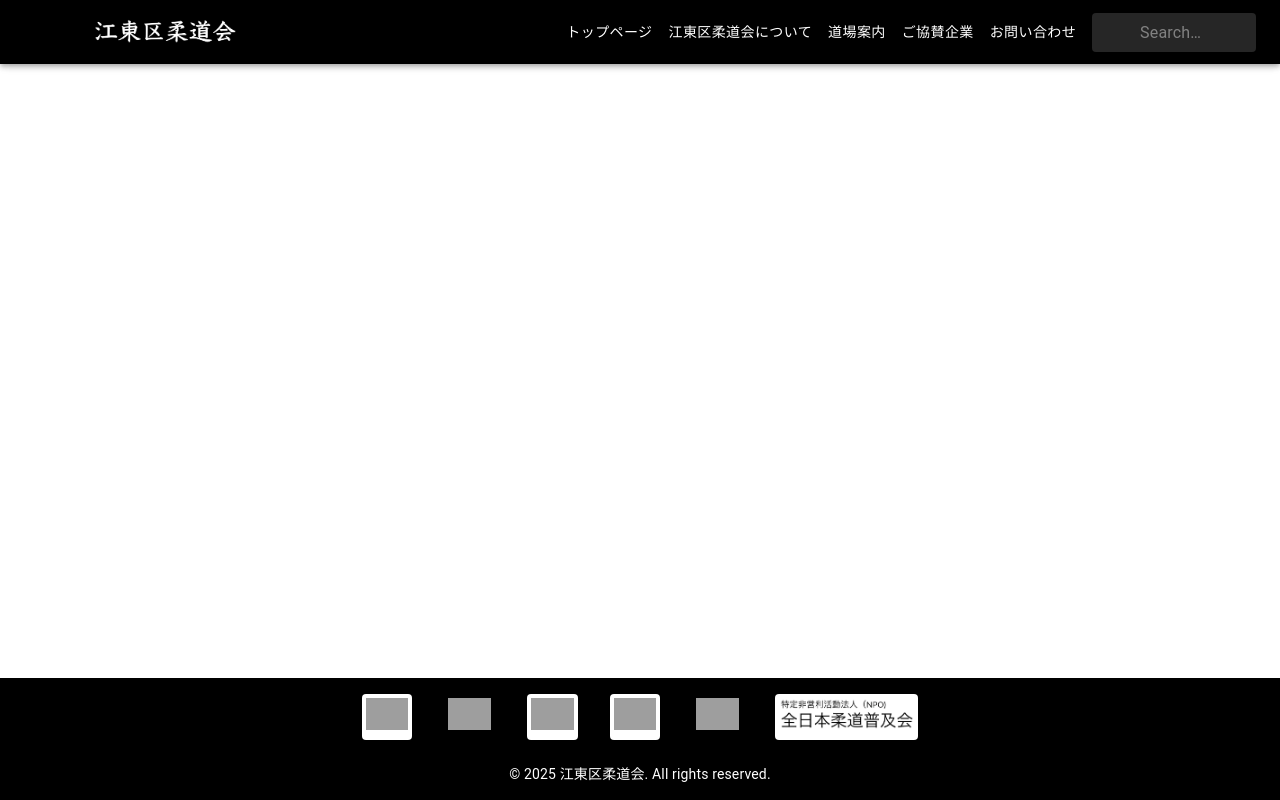
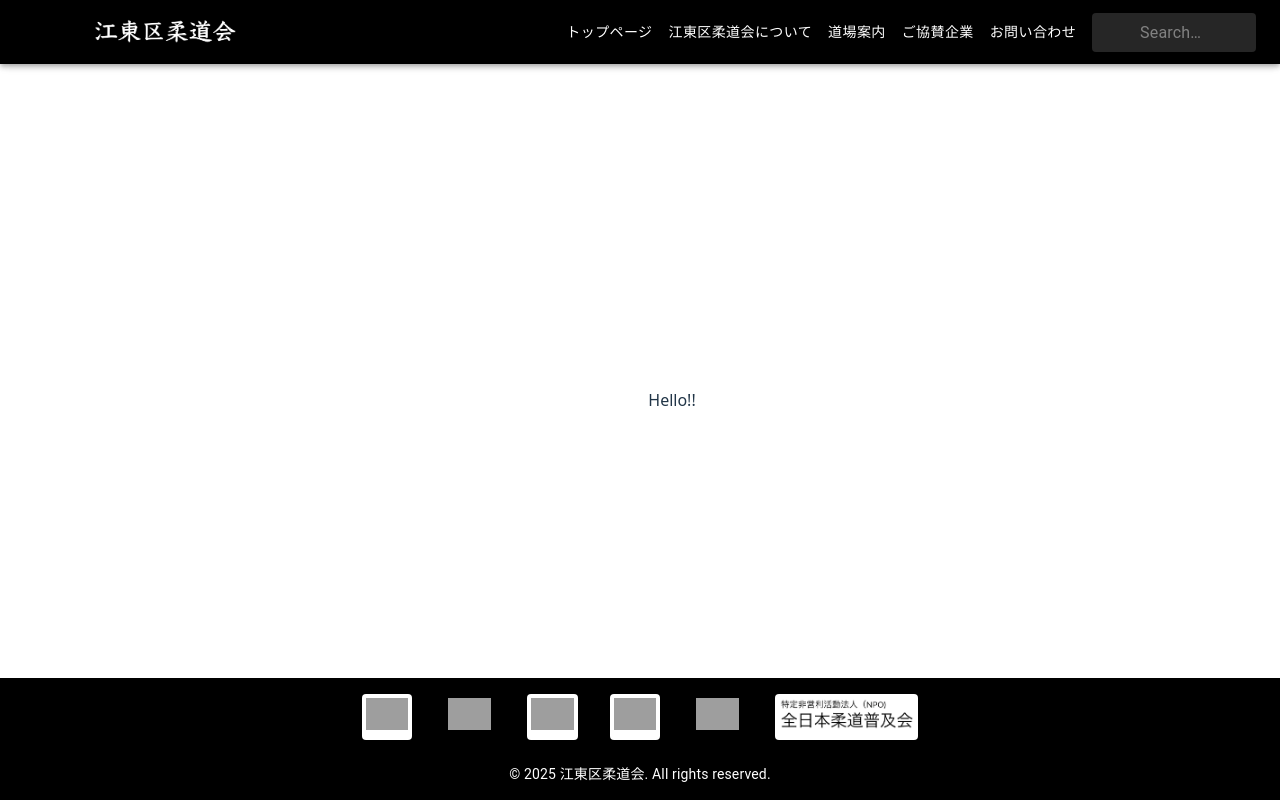
Before and after one commit to HironoriUchibori/koto-judo-hp, a React (Vite) app in the folder web-app/: page / in a window 1280 px wide. Shown: the top 800 px of the page. Built offline with nearby package versions, Linux system fonts and the light colour scheme; grey boxes are pictures that could not be loaded; some icons are missing.

Commit message:
create layout

```diff
--- a/web-app/src/App.tsx
+++ b/web-app/src/App.tsx
@@ -2,14 +2,16 @@
 import './App.css'
 import { Header } from './components/Header/Header'
 import { Footer } from './components/Footer/Footer'
+import Layout from './components/Layout/Layout'
 
 function App() {
   const [count, setCount] = useState(0)
 
   return (
     <>
-      <Header />
-      <Footer />
+      <Layout>
+        Hello!!
+      </Layout>
     </>
   )
 }
--- /dev/null
+++ b/web-app/src/components/Layout/Layout.tsx
@@ -0,0 +1,15 @@
+import { Header } from '../Header/Header'
+import { Footer } from '../Footer/Footer'
+import type { ReactNode } from 'react'
+
+const Layout = ({ children }: { children: ReactNode }) => {
+  return (
+    <div className="flex flex-col min-h-screen">
+      <Header />
+      <main className="flex-grow">{children}</main>
+      <Footer />
+    </div>
+  )
+}
+
+export default Layout
```
